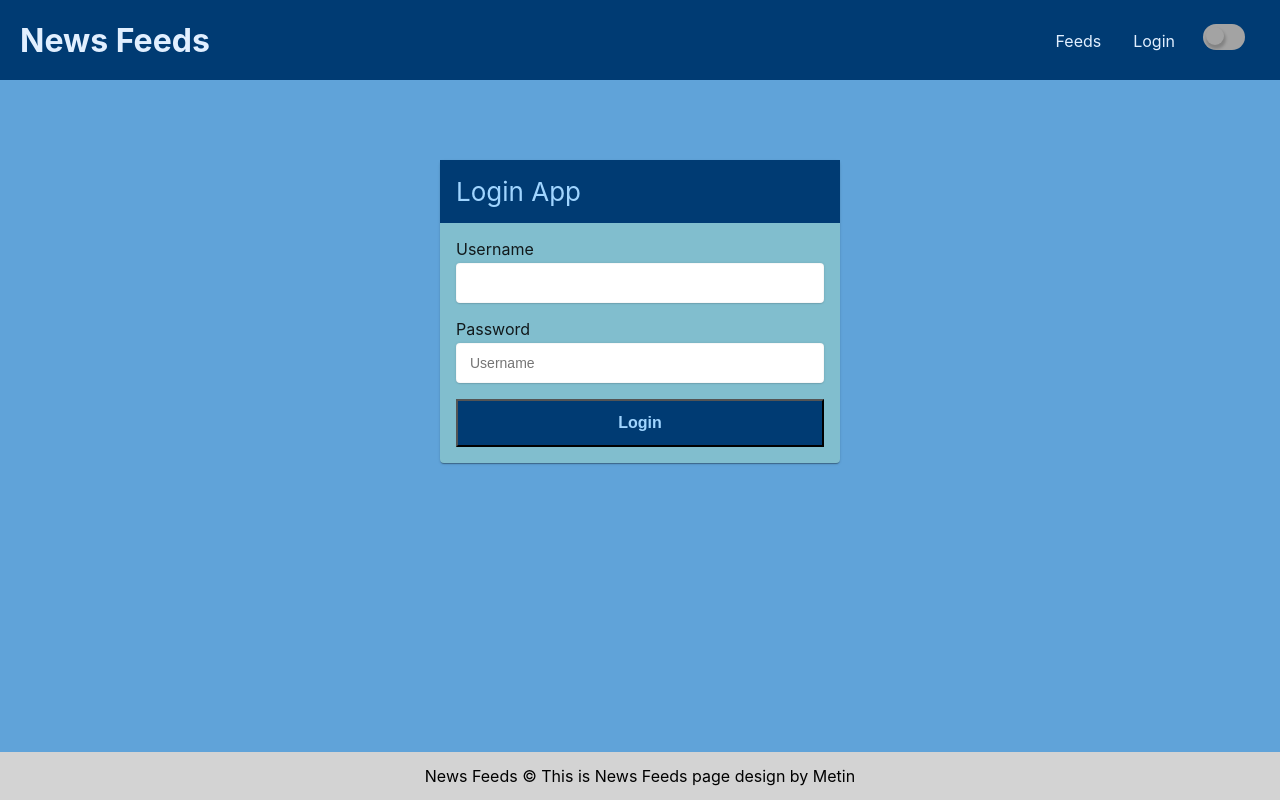
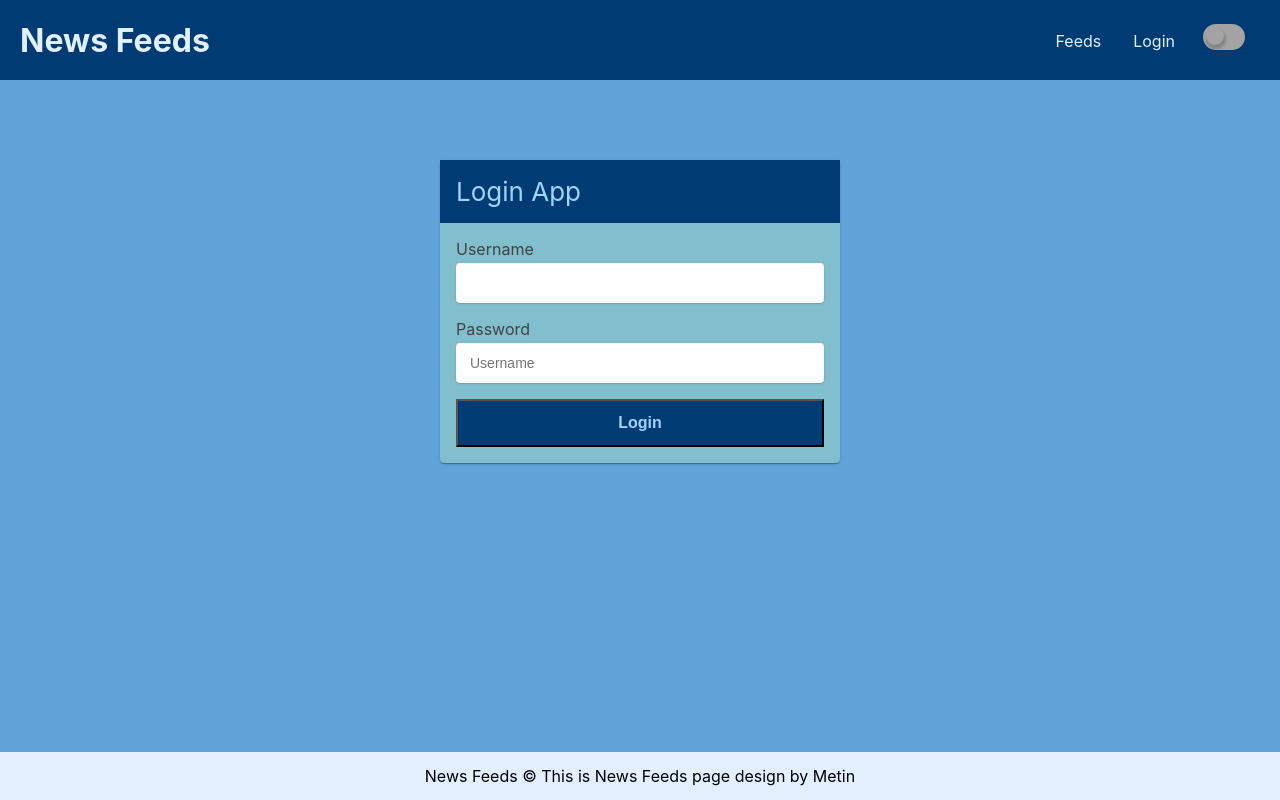
Before and after one commit to metin1/news-app, a React (Create React App) app in the folder client/: page /login in a window 1280 px wide. Built offline with nearby package versions, Linux system fonts and the light colour scheme.

Commit message:
fix:footer color

```diff
--- a/client/package.json
+++ b/client/package.json
@@ -80,6 +80,5 @@
       "last 1 firefox version",
       "last 1 safari version"
     ]
-  },
-  "proxy": "http://localhost:5001"
+  }
 }
--- a/client/src/components/Input/Input.tsx
+++ b/client/src/components/Input/Input.tsx
@@ -24,7 +24,7 @@ export const Input = (props: any) => {
       width='100%'
       mb={4}
     >
-      {props.label && <Box as='label' mb={1} htmlFor={props.name}>{props.label}</Box>}
+      {props.label && <Box as='label' color='contrastText' mb={1} htmlFor={props.name}>{props.label}</Box>}
       <Box
         {...props}
         as={StyledInput}
--- a/client/src/shared/layout/footer/Footer.tsx
+++ b/client/src/shared/layout/footer/Footer.tsx
@@ -10,6 +10,7 @@ const Footer: React.FC = () => {
       justifyContent='center'
       alignItems='center'
       bg='lightgrey'
+      backgroundColor='footer'
       width='100%'
       height='48px'
       maxHeight='48px'
--- a/client/src/styles/theme.ts
+++ b/client/src/styles/theme.ts
@@ -5,6 +5,7 @@ export const colors = {
   background: '#60A3D9',
   grey: '#5e5e5e',
   primary: '#a0d5ff',
+  contrastText: '#424242',
   lightGrey: '#a3a3a3',
   heading: '#E1EFFF',
   border: '#5e5e5e',
@@ -17,7 +18,8 @@ export const colors = {
   modes: {
     dark: {
       alert: 'red',
-      primary: '#5e5e5e',
+      primary: '#a2a2a2',
+      contrastText: '#b5bbbd',
       background: '#003B73',
       grey: '#5e5e5e',
       lightGrey: '#a3a3a3',
@@ -26,7 +28,7 @@ export const colors = {
       card: '#00274c',
       text: '#868e96',
       detail: '#036280',
-      footer: '#E1EFFF',
+      footer: '#91a2b6',
       link: '#1890ff',
       rate: '#1890ff',
     },
```
